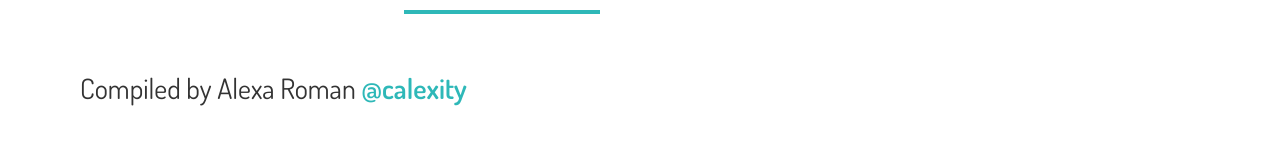
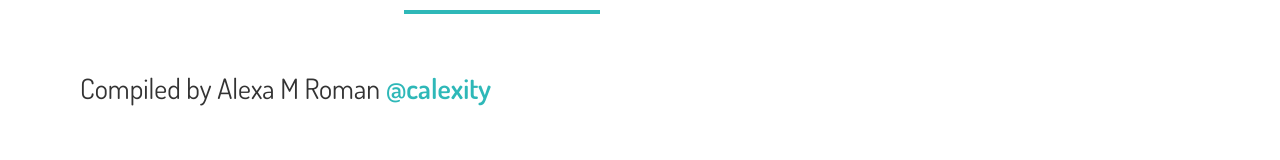
Before and after one commit to calexity/designtoolkit, a website: page app/index.html in a window 1280 px wide. Shown: the part 302-462 px from the top of the page. Drawn offline with nearby package versions, Linux system fonts and the light colour scheme; files that its build step writes are made by us from their sources; a web font is replaced by a local one.

Commit message:
changed letter

```diff
--- a/app/index.html
+++ b/app/index.html
@@ -99,7 +99,7 @@
 		<br>
 		<br>
 		<br>
-		<h3>Compiled by Alexa Roman <a href="https://twitter.com/calexity" target="_blank">@calexity</a></h3>
+		<h3>Compiled by Alexa M Roman <a href="https://twitter.com/calexity" target="_blank">@calexity</a></h3>
 	</div>
 
 	<div class="imgcard" id="values">
```
